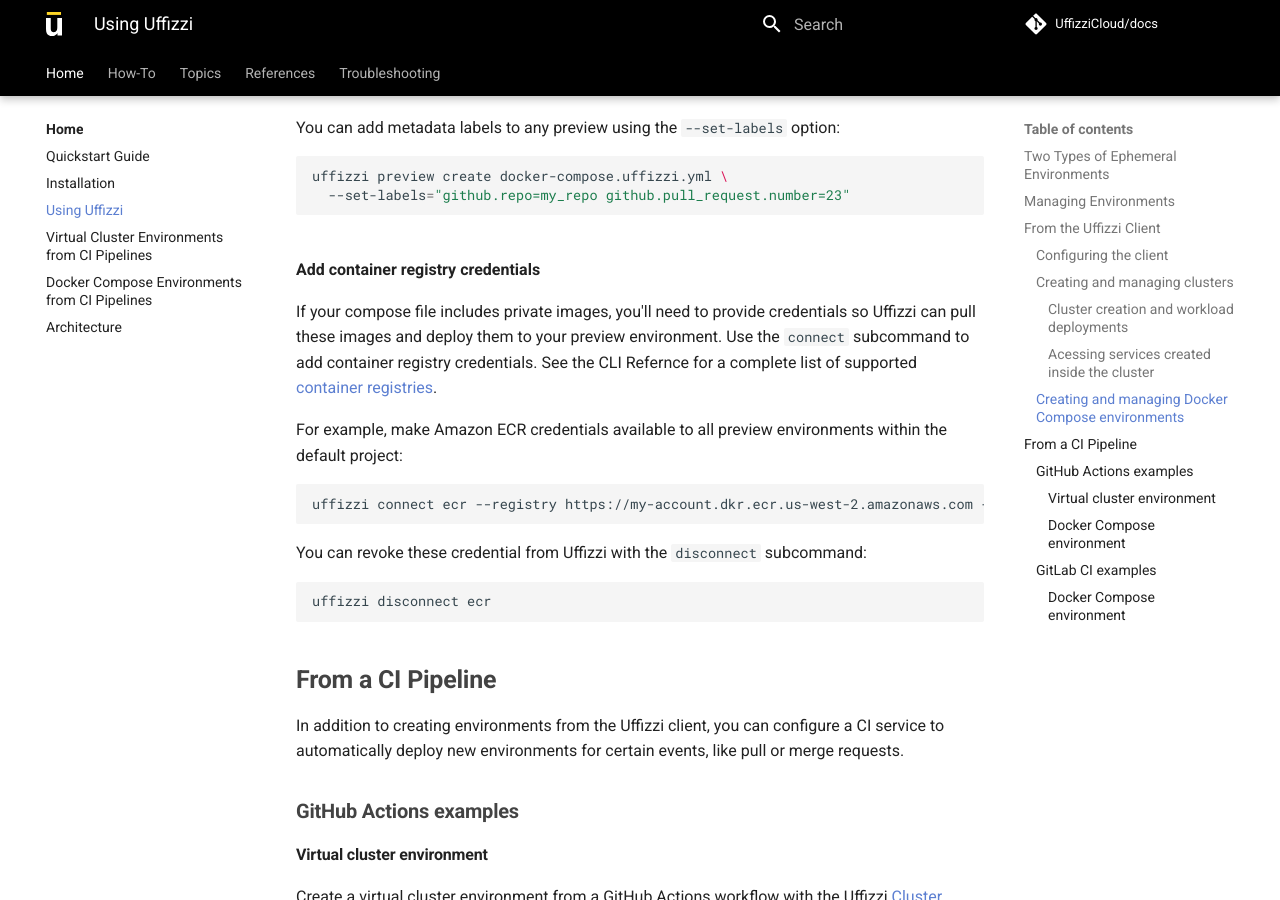
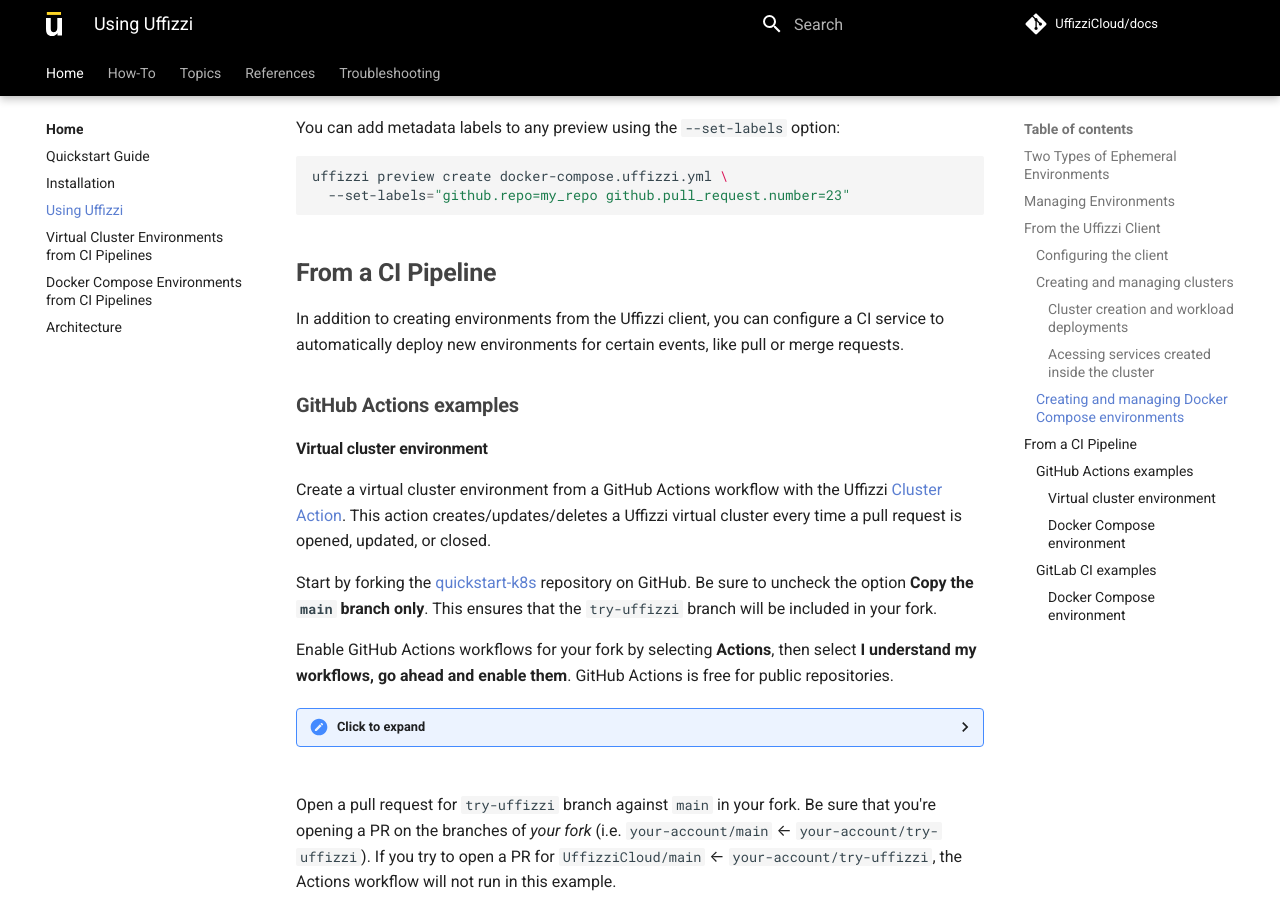
Before and after one commit to UffizziCloud/docs, an MkDocs documentation site: the page built from docs/using-uffizzi.md, in a window 1280 px wide and 900 px high, scrolled down 3209 px. Built offline with MkDocs 1.6.1 and Material for MkDocs 9.7.7, drawn with Linux system fonts in a browser that asks for light colours; emoji names are drawn with the system emoji font; comment, search, counter and statistics services are not loaded.

Commit message:
Update using-uffizzi.md

````diff
--- a/docs/using-uffizzi.md
+++ b/docs/using-uffizzi.md
@@ -112,23 +112,6 @@
 ``` bash
 uffizzi preview create docker-compose.uffizzi.yml \
   --set-labels="github.repo=my_repo github.pull_request.number=23"
-```
-
-&nbsp;
-**Add container registry credentials**
-
-If your compose file includes private images, you'll need to provide credentials so Uffizzi can pull these images and deploy them to your preview environment. Use the `connect` subcommand to add container registry credentials. See the CLI Refernce for a complete list of supported [container registries](references/cli.md#connect).
-
-For example, make Amazon ECR credentials available to all preview environments within the default project:
-
-``` bash
-uffizzi connect ecr --registry https://my-account.dkr.ecr.us-west-2.amazonaws.com --id SOMEACCESSKEY --secret MYSUPERSECRETKEY
-```
-
-You can revoke these credential from Uffizzi with the `disconnect` subcommand:
-
-``` bash
-uffizzi disconnect ecr
 ```
 
 ## From a CI Pipeline
````
